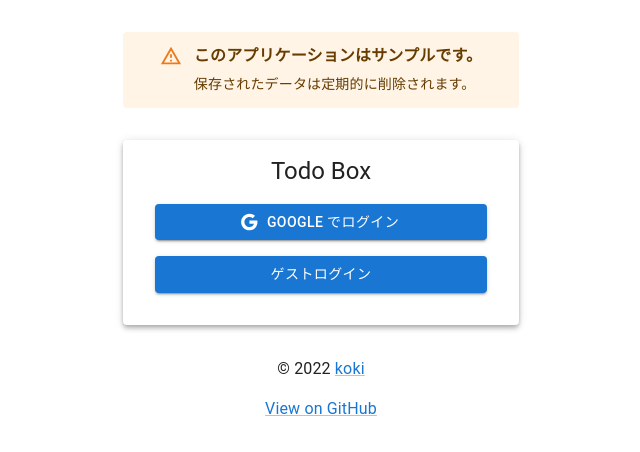
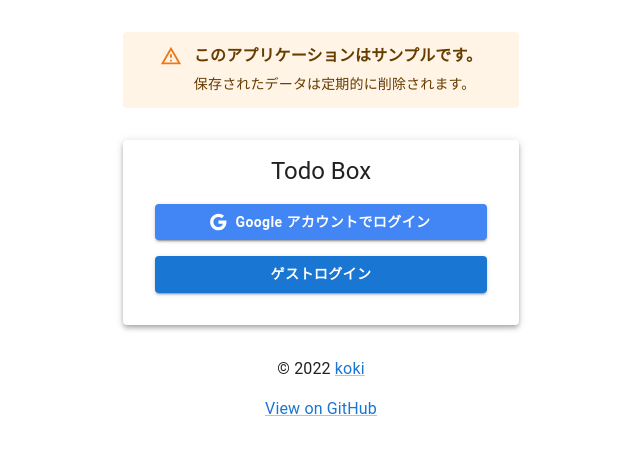
Before and after one commit to koki-develop/todobox, a React (Vite) app in the folder frontend/: page / in a window 1280 px wide. Shown: the top 452 px of the page, without its empty margins (319-959 px from the left). Built offline with nearby package versions, Linux system fonts and the light colour scheme; no server answers.

Commit message:
Google アカウントでのログインボタンを装飾

```diff
--- a/frontend/src/components/ProjectLayout/theme.ts
+++ b/frontend/src/components/ProjectLayout/theme.ts
@@ -1,11 +1,47 @@
 import { createTheme, responsiveFontSizes } from "@mui/material/styles";
+
+declare module "@mui/material/styles" {
+  interface Palette {
+    google: Palette["primary"];
+  }
+  interface PaletteOptions {
+    google?: PaletteOptions["primary"];
+  }
+}
+
+declare module "@mui/material/Button" {
+  interface ButtonPropsColorOverrides {
+    google: true;
+  }
+}
 
 export const theme = responsiveFontSizes(
   createTheme({
+    palette: {
+      google: {
+        main: "#4285F4",
+        light: "#679df6",
+        dark: "#2e5daa",
+        contrastText: "#ffffff",
+      },
+    },
     components: {
       MuiButtonBase: {
         defaultProps: {
           disableRipple: true,
+        },
+        styleOverrides: {
+          root: {
+            fontWeight: "bold",
+          },
+        },
+      },
+      MuiButton: {
+        styleOverrides: {
+          root: {
+            fontWeight: "bold",
+            textTransform: "none",
+          },
         },
       },
       MuiCssBaseline: {
--- a/frontend/src/components/pages/LoginPage/LoginPage.tsx
+++ b/frontend/src/components/pages/LoginPage/LoginPage.tsx
@@ -44,11 +44,12 @@ const LoginPage: React.VFC = React.memo(() => {
           <Field>
             <Button
               fullWidth
+              color="google"
               startIcon={<GoogleIcon />}
               variant="contained"
               onClick={handleClickLoginWithGoogle}
             >
-              Google でログイン
+              Google アカウントでログイン
             </Button>
           </Field>
 
```
